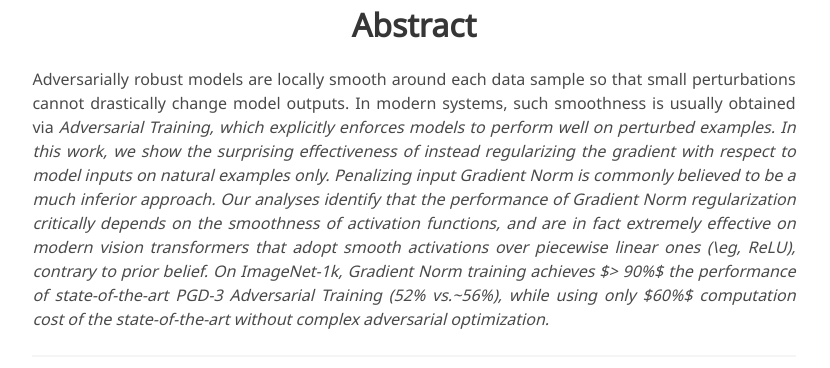
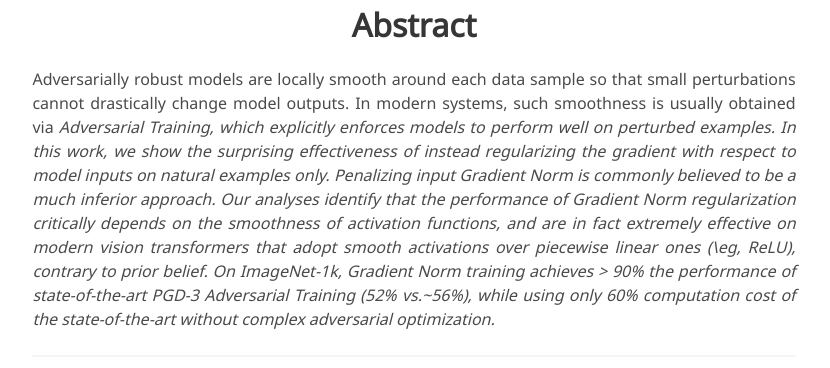
Before and after one commit to adriarm/adriarm.github.io, a Jekyll site: the page _pages/robustness_natural_gradients/index.html, which Jekyll copies as it is, in a window 1280 px wide and 900 px high, scrolled down 403 px, cut to the strip 0-429 px from the top of the window. Shown: the top 368 px of the strip, without its empty margins (226-1056 px from the left). Built offline with Jekyll 4.4.1, drawn with Linux system fonts in a browser that asks for light colours; nearby versions of some CDN libraries; some web fonts are replaced; library files that are not in the unit come from our copies; a style sheet for code colours, icons or effects is not loaded.

Commit message:
remove dollar sign

```diff
--- a/_pages/robustness_natural_gradients/index.html
+++ b/_pages/robustness_natural_gradients/index.html
@@ -156,8 +156,8 @@
             Penalizing input <em>Gradient Norm</em> is commonly believed to be a much inferior approach.
             Our analyses identify that the performance of <em>Gradient Norm</em> regularization critically depends on the smoothness of activation functions,
             and are in fact extremely effective on modern vision transformers that adopt smooth activations over piecewise linear ones (\eg, ReLU), contrary to prior belief.
-            On ImageNet-1k, <em>Gradient Norm</em> training achieves $> 90%$ the performance of state-of-the-art PGD-3 <em>Adversarial Training</em> (52% vs.~56%),
-            while using only $60%$ computation cost of the state-of-the-art without complex adversarial optimization.
+            On ImageNet-1k, <em>Gradient Norm</em> training achieves > 90% the performance of state-of-the-art PGD-3 <em>Adversarial Training</em> (52% vs.~56%),
+            while using only 60% computation cost of the state-of-the-art without complex adversarial optimization.
           </p>
           <hr>
         </div>
```
